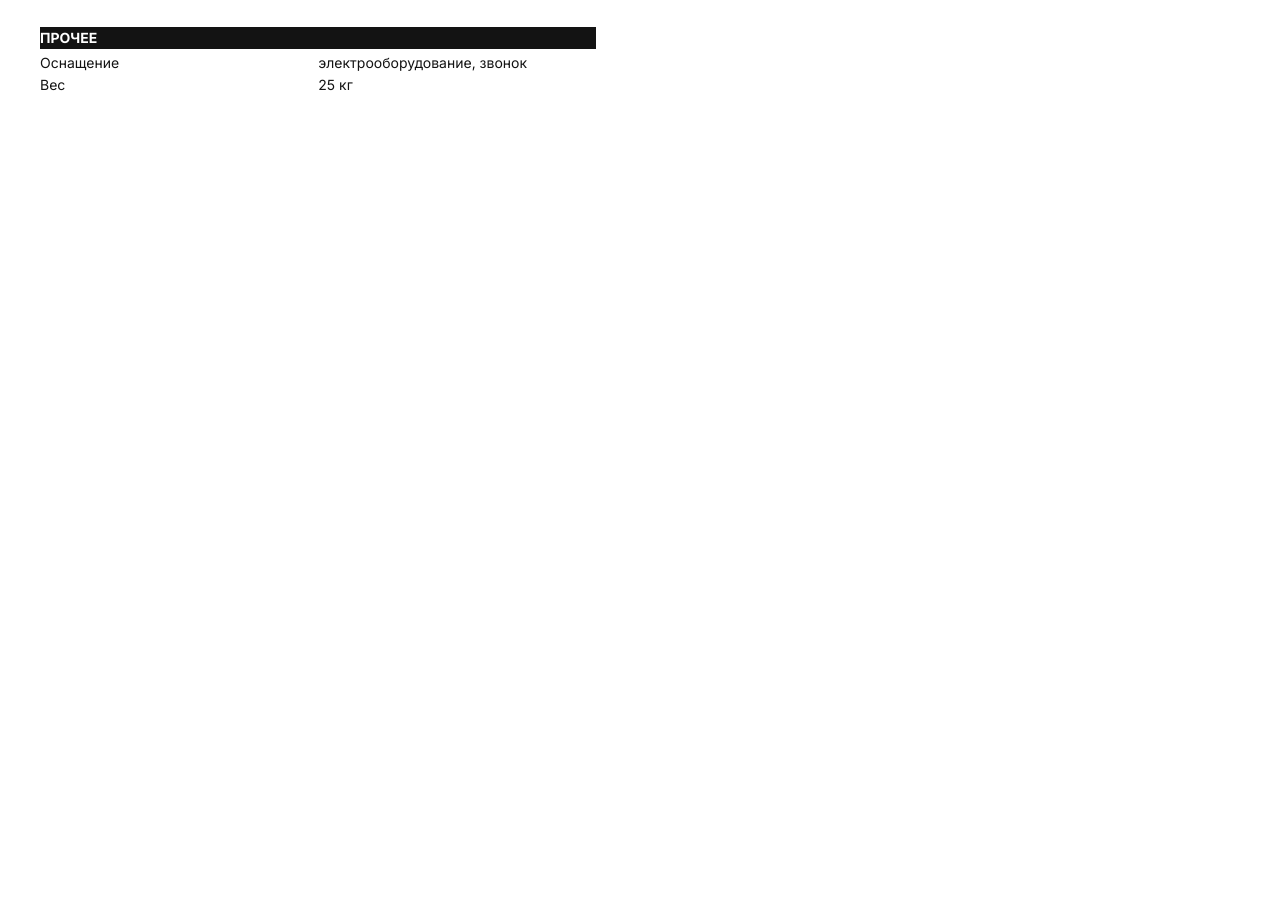
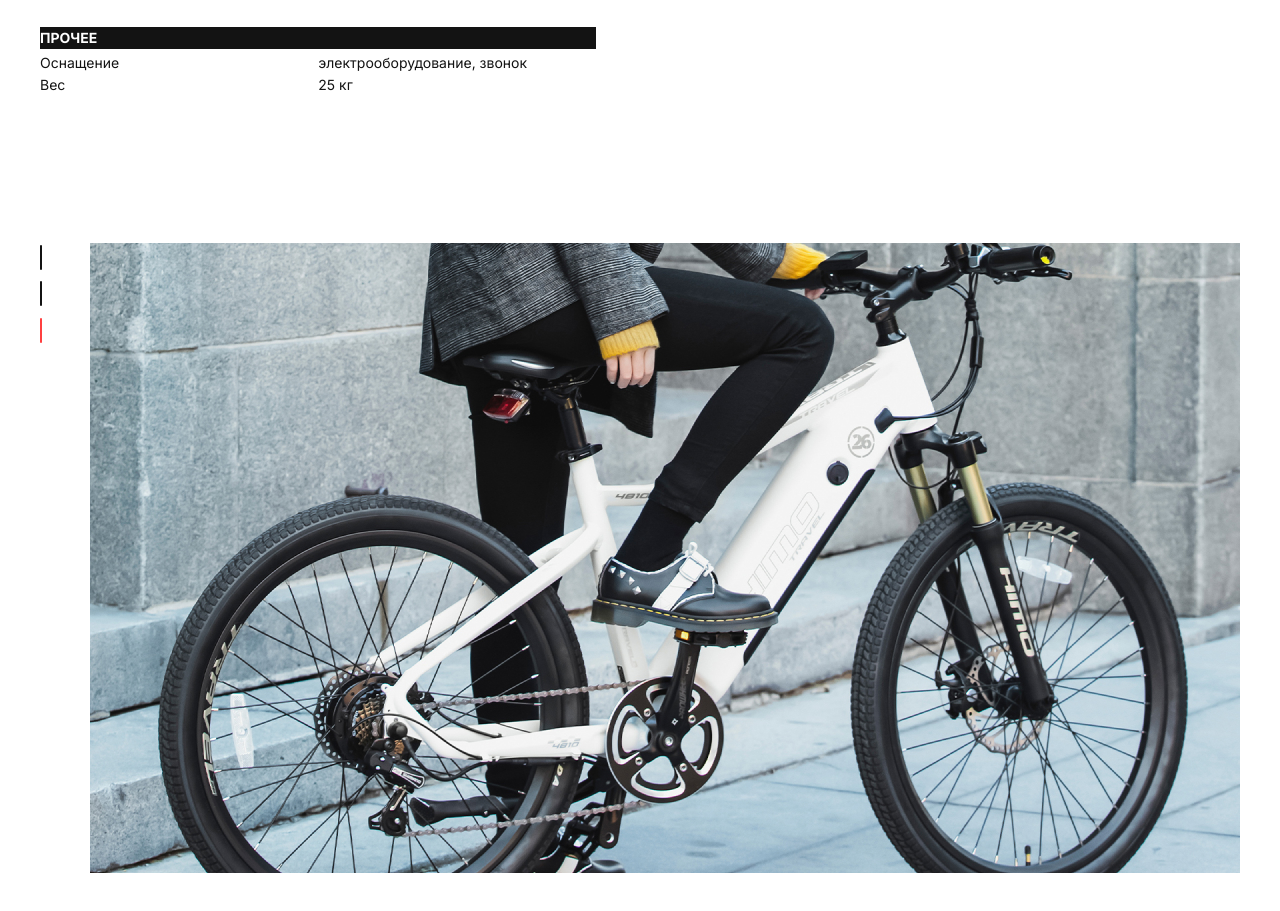
Before and after one commit to YaroslavPavliuk/XiaomiHimo, a plain HTML site: page index.html in a window 1280 px wide. Shown: the part 2825-3736 px from the top of the page. Before the commit the page ends 3068 px from the top, so only its background shows below. Drawn offline with nearby package versions, Linux system fonts and the light colour scheme.

Commit message:
готовый блок slider

```diff
--- a/css/main.css
+++ b/css/main.css
@@ -258,3 +258,16 @@ body {
 .characteristics__desc{
     flex-basis: 285px;
 }
+
+.slider{
+    margin-bottom: 50px;
+}
+
+.slider__items .slick-dots{
+    top: 0;
+    left: 0;
+}
+
+.slider__item{
+    padding-left: 50px;
+}
--- a/index.html
+++ b/index.html
@@ -220,7 +220,21 @@
             </div>
         </div>
     </section>
-
+    <div class="slider">
+        <div class="container">
+            <div class="slider__items">
+                <div class="slider__item">
+                    <img class="slider__img" src="img/slider1.jpg" alt="slider1">
+                </div>
+                <div class="slider__item">
+                    <img class="slider__img" src="img/slider2.jpg" alt="slider2">
+                </div>
+                <div class="slider__item">
+                    <img class="slider__img" src="img/slider3.jpg" alt="slider3">
+                </div>
+            </div>
+        </div>
+    </div>
 
     <script src="https://ajax.googleapis.com/ajax/libs/jquery/3.6.0/jquery.min.js"></script>
     <script src="js/slick.min.js"></script>
--- a/js/main.js
+++ b/js/main.js
@@ -1,5 +1,5 @@
 $(function () {
-    $('.bike-slider').slick({
+    $('.bike-slider, .slider__items').slick({
         arrows: false,
         dots: true,
         fade: true,
```
Also changed, not shown: img/slider1.jpg (added), img/slider2.jpg (added), img/slider3.jpg (added).
